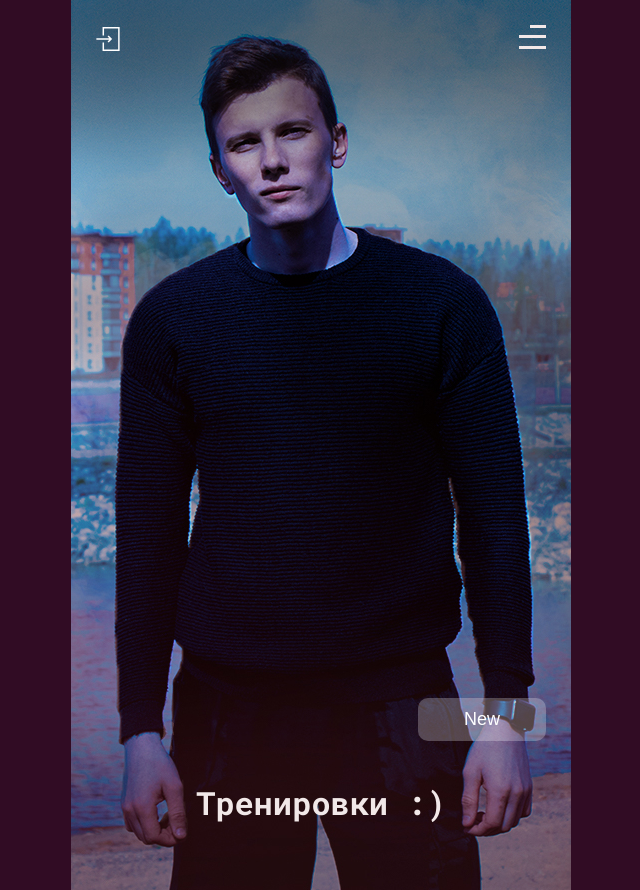
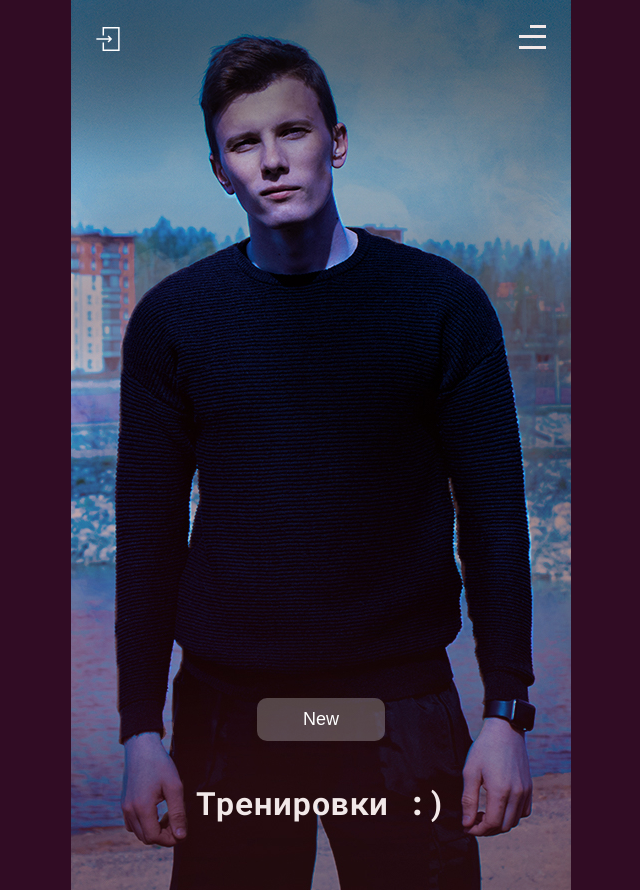
Before and after one commit to azawert/trainingapp, a React (Create React App) app in the folder frontend/: page / in a window 1280 px wide. Shown: the whole page, without its empty margins (319-959 px from the left). Built offline with nearby package versions, Linux system fonts and the light colour scheme.

Commit message:
fix:: пофиксил расположение кнопки на главной странице

```diff
--- a/frontend/src/components/pages/Home/Home.jsx
+++ b/frontend/src/components/pages/Home/Home.jsx
@@ -31,7 +31,7 @@ const Home = () => {
   ) : (
     <div className={styles.wrapper}>
       <Layout image={bgImage}>
-        <Link to="/new-workout">
+        <Link to="/new-workout" className={styles.button_wrapper}>
           <Button
             type="main"
             text="New"
--- a/frontend/src/components/pages/Home/Home.module.sass
+++ b/frontend/src/components/pages/Home/Home.module.sass
@@ -8,3 +8,10 @@
     line-height: 1.5
 .button
     margin-top: 100px
+    text-align: center
+.wrapper
+    display: flex
+    justify-content: center
+.button_wrapper
+    display: flex
+    justify-content: center
```
